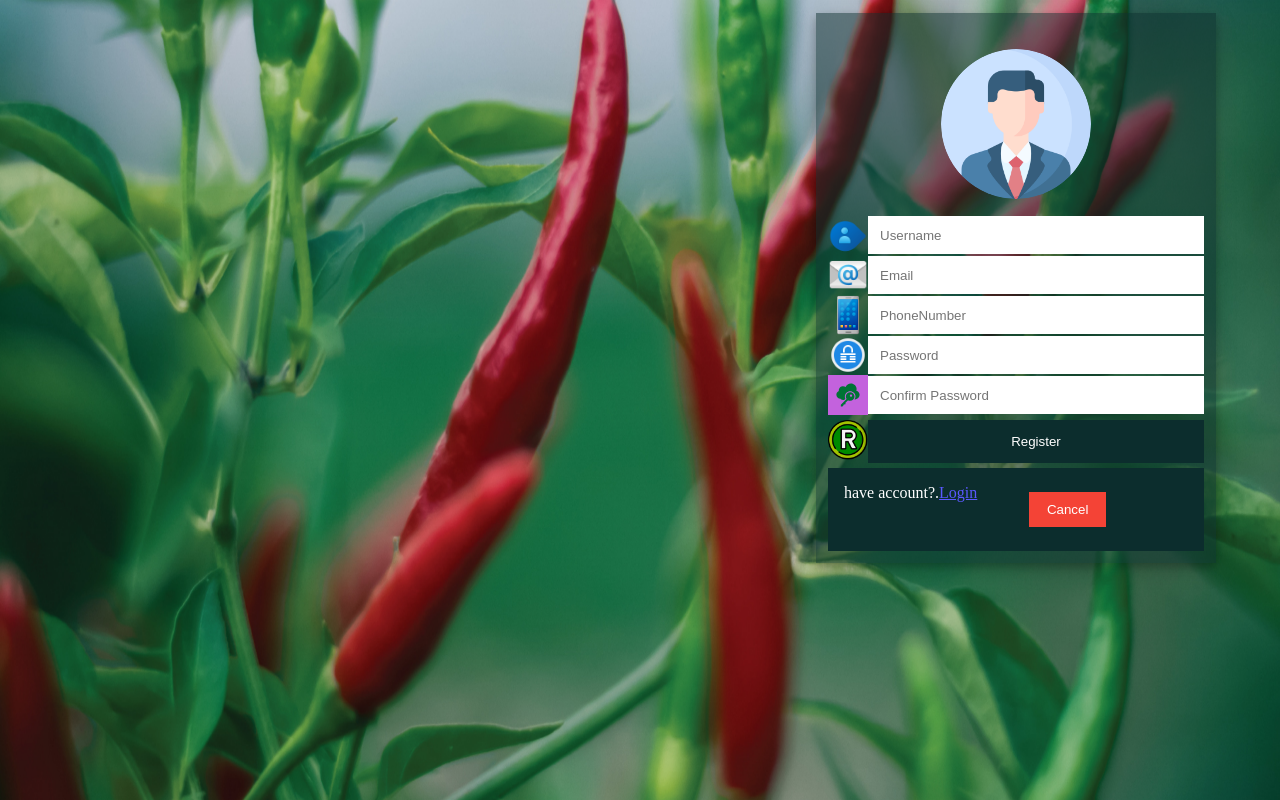
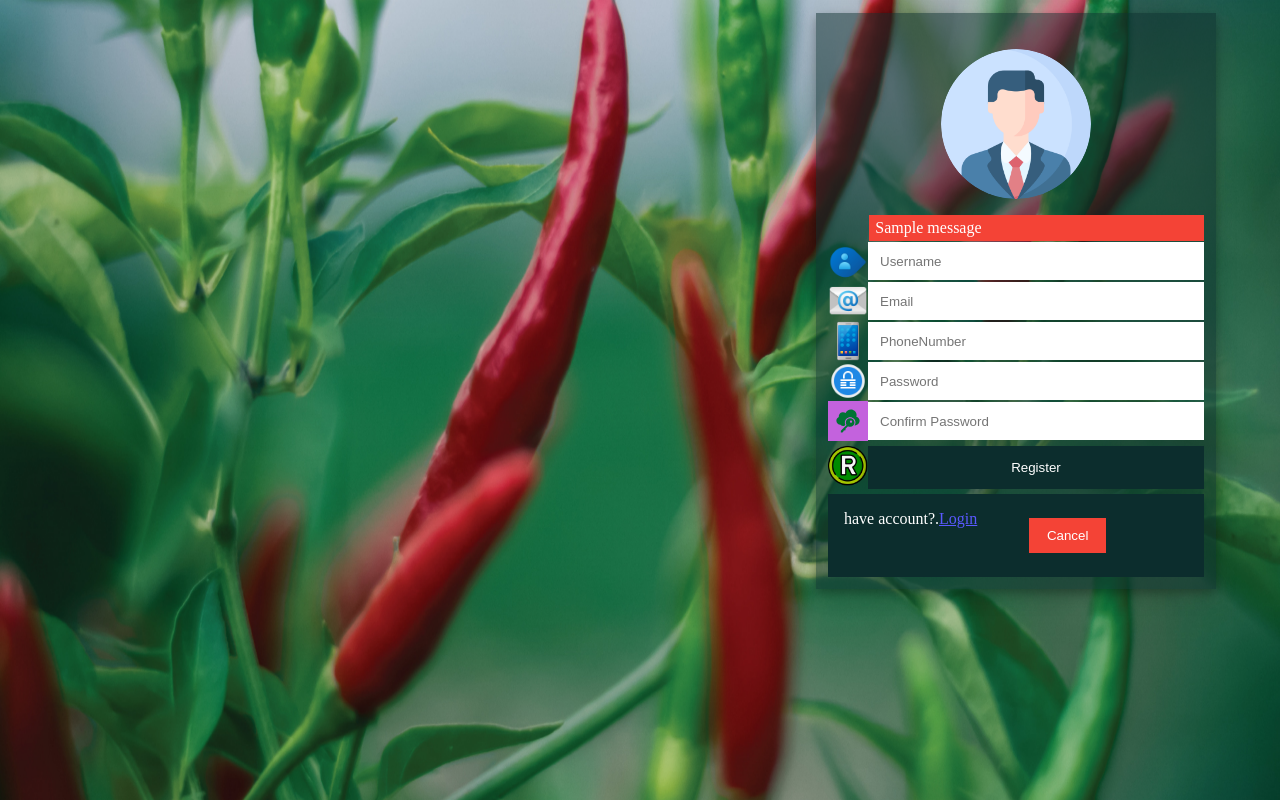
Before and after one commit to princessvio48/JofenaiChilliSauce, a Django app: page /register in a window 1280 px wide. Run offline with Django 4.2, Linux system fonts and the light colour scheme; tables that the repository leaves empty hold one stand-in row (values such as "Sample post"); one stand-in notice (Sample message) is shown.

Commit message:
registration work well

```diff
--- a/Store/templates/store/login.html
+++ b/Store/templates/store/login.html
@@ -23,7 +23,7 @@
         <form action="{% url 'login'%}" method="post" name="validate" onsubmit="return validation_login()">
             {% csrf_token%} {% if messages %} {% for message in messages %}
 
-            <span class="helptext ">{{ message }}</span> {% endfor %} {% endif %}
+            <span class="helptext-1 ">{{ message }}</span> {% endfor %} {% endif %}
 
 
 
--- a/Store/templates/store/register.html
+++ b/Store/templates/store/register.html
@@ -22,7 +22,9 @@
         </div>
         <form action="{% url 'register'%}" name="validate" id="form" onsubmit="return validation()" method="post">
             <!-- <form action="./index.html" name="validate" id="form"> -->
-            {% csrf_token%}
+            {% csrf_token%} {% if messages %} {% for message in messages %}
+
+            <span class="helptext-1">{{ message }}</span> {% endfor %} {% endif %}
             <div class="form-control">
                 <img src="{%static 'images/icons/icons8-username-48.png'%}" alt="" width="40" height="40">
                 <input type="text" placeholder="Username" id="username1" name="username1">
--- a/static/css/login_register.css
+++ b/static/css/login_register.css
@@ -52,7 +52,8 @@
     /*********************************************************************/
     /* style of help text */
 
-    .helptext {
+    .helptext,
+    .helptext-1 {
         margin-left: 11%;
         width: 89%;
         display: block;
--- a/static/js/login_register.js
+++ b/static/js/login_register.js
@@ -215,14 +215,12 @@ var validation_login = () => {
     var username = document.validate.username.value;
     var password = document.validate.password2;
     if (username == null || username == "") {
-        btn_help_text[1].classList.remove("hidden");
-        btn_help_text[0].classList.add("hidden");
-        btn_help_text[1].innerHTML = "Username cannot be empty";
+        btn_help_text[0].classList.remove("hidden");
+        btn_help_text[0].innerHTML = "Username cannot be empty";
         return false;
     } else if (password == null || password == "") {
-        btn_help_text[2].classList.remove("hidden");
-        btn_help_text[0].classList.add("hidden");
-        btn_help_text[2].innerHTML = "Username cannot be empty";
+        btn_help_text[1].classList.remove("hidden");
+        btn_help_text[1].innerHTML = "Username cannot be empty";
         return false;
     } else {
         return true;
```
